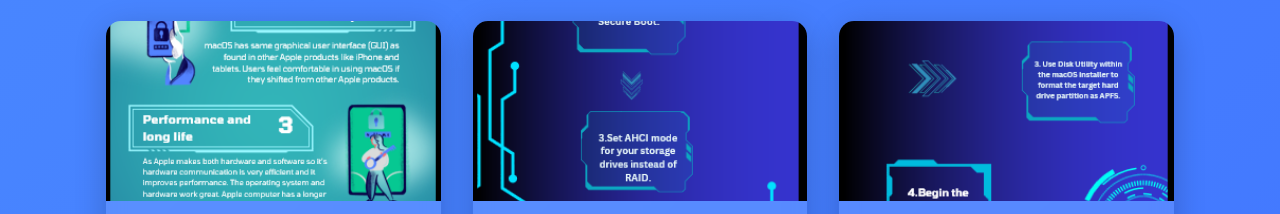
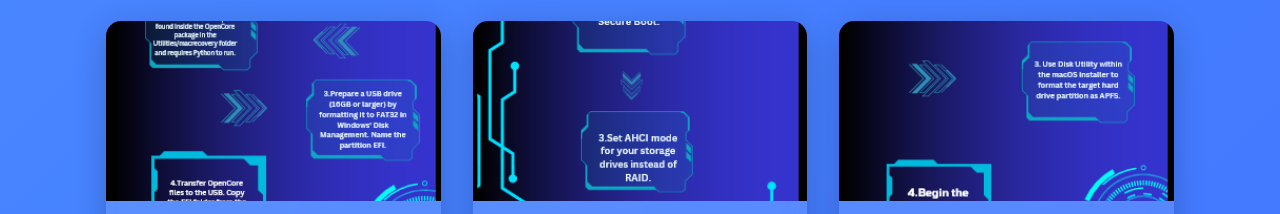
Before and after one commit to galindezannaliza4-hash/Galindez-Portfolio, a plain HTML site: page index.html in a window 1280 px wide. Shown: the part 563-777 px from the top of the page. Drawn offline with Linux system fonts and the light colour scheme; files whose address does not match are found by name.

Commit message:
Update index.html

```diff
--- a/index.html
+++ b/index.html
@@ -42,10 +42,10 @@
       <h2 class="section-title">Activity 1: Infographic on OS Installation Guide</h2>
       <div class="activity-grid">
         <div class="activity-card"
-             data-image="assets/images/A1-4.png"
+             data-image="assets/images/A1-1.png"
              data-title="Activity 1"
              data-description="Infographic on OS Installation Guide">
-          <img src="assets/images/A1-4.png" alt="Activity 1" />
+          <img src="assets/images/A1-1.png" alt="Activity 1" />
           <div class="activity-info">
             <h3>Part 1</h3>
           </div>
```
